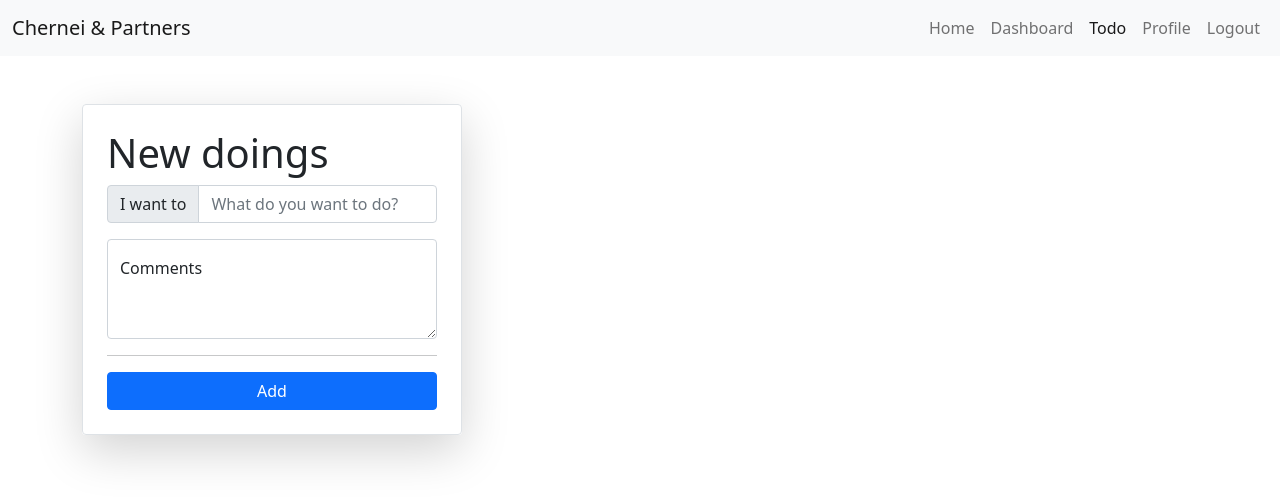
After one commit to Kibooto/Chernei-Partners-web, a Flask app: page /todo in a window 1280 px wide. The commit adds this page. Shown: the top 503 px of the page. Run offline with Flask 3, Linux system fonts and the light colour scheme; a user stored in the database is signed in.

Commit message:
added todo list

```diff
--- a/app.py
+++ b/app.py
@@ -29,6 +29,17 @@ class User(db.Model):
     def check_password(self, password):
         return bcrypt.checkpw(password.encode('utf-8'), self.password.encode('utf-8'))
 
+class Todo(db.Model):
+    id = db.Column(db.Integer, primary_key=True)
+    title = db.Column(db.String(100), nullable=False)
+    comments = db.Column(db.Text)
+    done = db.Column(db.Boolean, default=False)
+    user_id = db.Column(db.Integer, db.ForeignKey('user.id'), nullable=False)  # Зовнішній ключ
+
+    def __init__(self, title, comments, user_id):
+        self.title = title
+        self.comments = comments
+        self.user_id = user_id
 
 @app.route('/', methods=['GET', 'POST'])
 def index():
@@ -130,5 +141,36 @@ def dashboard():
 
     return render_template('dashboard.html', current_page=current_page, weather=weather, response=response)
 
+@app.route('/profile', methods=['GET', 'POST'])
+def profile():
+    current_page = '/profile'
+    return render_template('profile.html', current_page=current_page)
+
+@app.route('/todo', methods=['GET', 'POST'])
+def todo():
+    current_page = '/todo'
+    error = None
+    if not session.get('logged_in'):
+        return redirect('/login')
+
+    user_id = User.query.filter_by(username=session['username']).first().id
+
+    user_todos = Todo.query.filter_by(user_id=user_id).all()
+
+    if request.method == 'POST':
+        if not request.form['title']:
+            error = 'Title is required'
+        if not error:
+            title = request.form['title']
+            comments = request.form['comments']
+            new_todo = Todo(title=title, comments=comments, user_id=user_id)
+            db.session.add(new_todo)
+            db.session.commit()
+            return redirect('/todo')
+        else:
+            return render_template('todo/todo.html', current_page=current_page, error=error, user_todos=user_todos)
+
+    return render_template('todo/todo.html', current_page=current_page, user_todos=user_todos)
+
 if __name__ == '__main__':
     app.run(debug=True)
--- a/templates/_navbar.html
+++ b/templates/_navbar.html
@@ -13,6 +13,8 @@
                     <a class="nav-link {% if current_page == '/login' %}active{% endif %}" href="/login">Login</a>
                     {% else %}
                     <a class="nav-link {% if current_page == '/dashboard' %}active{% endif %}" href="/dashboard">Dashboard</a>
+                    <a class="nav-link {% if current_page == '/todo' %}active{% endif %}" href="/todo">Todo</a>
+                    <a class="nav-link {% if current_page == '/profile' %}active{% endif %}" href="/profile">Profile</a>
                     <a class="nav-link" href="/logout">Logout</a>
                     {% endif %}
                 </div>
--- /dev/null
+++ b/templates/todo/todo.html
@@ -0,0 +1,79 @@
+<!DOCTYPE html>
+
+<head>
+    <title>Login</title>
+    <!-- Посилання на CSS Bootstrap 5.0 -->
+    <link rel="stylesheet" href="https://cdn.jsdelivr.net/npm/bootstrap@5.0.0/dist/css/bootstrap.min.css">
+
+    <link rel='stylesheet' href='{{ url_for('static', filename='css/style.css') }}'>
+</head>
+
+<body>
+
+    {% include '_navbar.html' %}
+    <div class="container">
+        <div class="row">
+            <div class="col">
+                <div class="mt-5" style="max-width: 380px;">
+                    <fieldset class="border p-4 shadow-lg bg-body rounded">
+                        <h1 class="display-6">New doings</h1>
+                        <form class="form-floating" method="post">
+                            <div class="input-group mb-3">
+                                <span class="input-group-text" id="basic-addon1">I want to</span>
+                                <input type="text" class="form-control" placeholder="What do you want to do?" aria-label="Username" aria-describedby="basic-addon1" name="title">
+                            </div>
+                            {% if error %}
+                                <p class="text-danger mt-2">Title is required</p>
+                            {% endif %}
+                            <div class="form-floating">
+                                <textarea class="form-control" placeholder="Leave a comment here" id="floatingTextarea2" style="height: 100px" name="comments"></textarea>
+                                <label for="floatingTextarea2">Comments</label>
+                            </div>
+
+                            <hr class="mt-3">
+                            <div class="d-grid gap-2 mt-2">
+                                <button class="btn btn-primary" type="submit">Add</button>
+                            </div>
+                        </form>
+                    </fieldset>
+                </div>
+            </div>
+        </div>
+        <div class="row">
+            {% set first_row = false %}
+            {% for todo in user_todos %}
+                <div class="col-md-3">
+                    <div class="mt-5" style="max-width: 380px;">
+                        <fieldset class="border p-4 shadow-lg bg-body rounded" style="height: 330px;">
+                            <h1 class="display-6">{{ todo.title }}</h1>
+                            <hr class="mt-">
+                            <p class="lead text-wrap">{{ todo.comments }}</p>
+                            <hr class="mt-5">
+                            <div class="mt-4">
+                                <p class="lead">Not done</p>
+                            </div>
+                            <div class="mt-auto">
+                                <button type="button" class="btn btn-success">Done</button>
+                                <button type="button" class="btn btn-danger">Delete</button>
+                            </div>
+                        </fieldset>
+                    </div>
+                </div>
+                {% if first_row %}
+                    {% set first_row = false %}
+                {% endif %}
+            {% endfor %}
+        </div>
+    </div>
+
+
+
+    <script src="https://cdn.jsdelivr.net/npm/bootstrap@5.1.1/dist/js/bootstrap.bundle.min.js" integrity="sha384-/bQdsTh/da6pkI1MST/rWKFNjaCP5gBSY4sEBT38Q/9RBh9AH40zEOg7Hlq2THRZ" crossorigin="anonymous"></script>
+
+    <!-- Посилання на JavaScript Bootstrap 5.0 (необхідно для деяких функцій) -->
+    <script src="https://cdn.jsdelivr.net/npm/bootstrap@5.0.0/dist/js/bootstrap.min.js"></script>
+
+    <!-- Посилання на jQuery -->
+    <script src="https://code.jquery.com/jquery-3.6.0.min.js"></script>
+
+</body>
```
Also changed, not shown: templates/profile.html (added, +23 -0 lines), instance/database.db.
